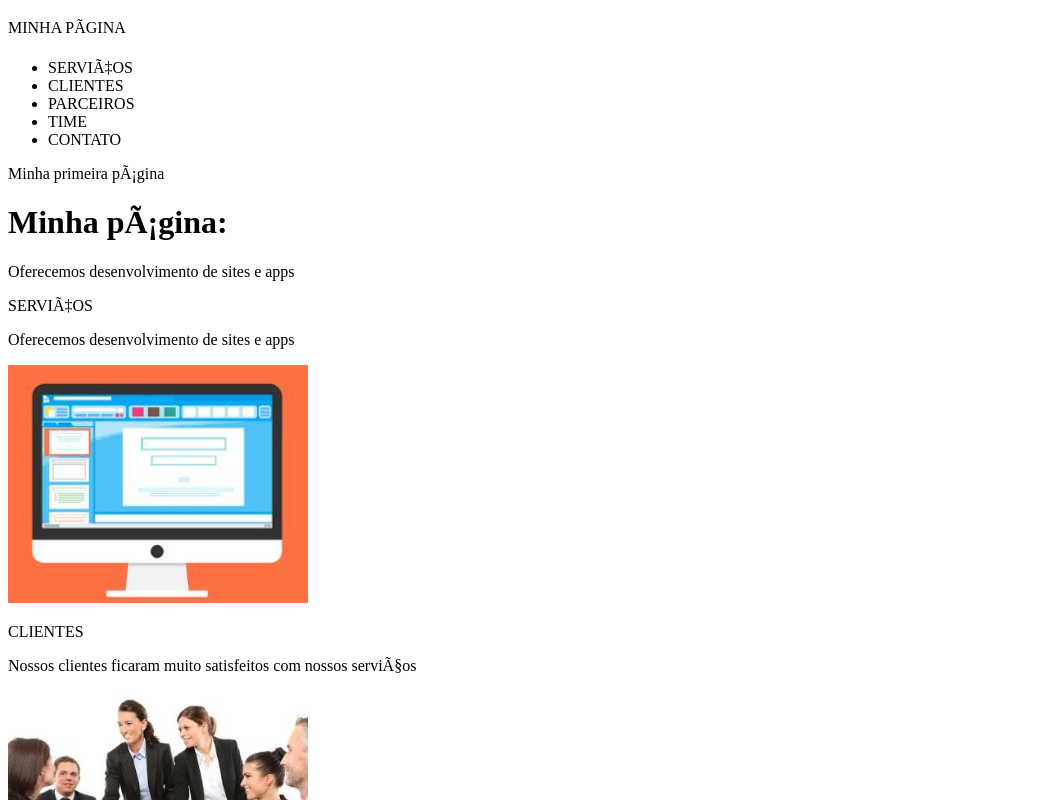
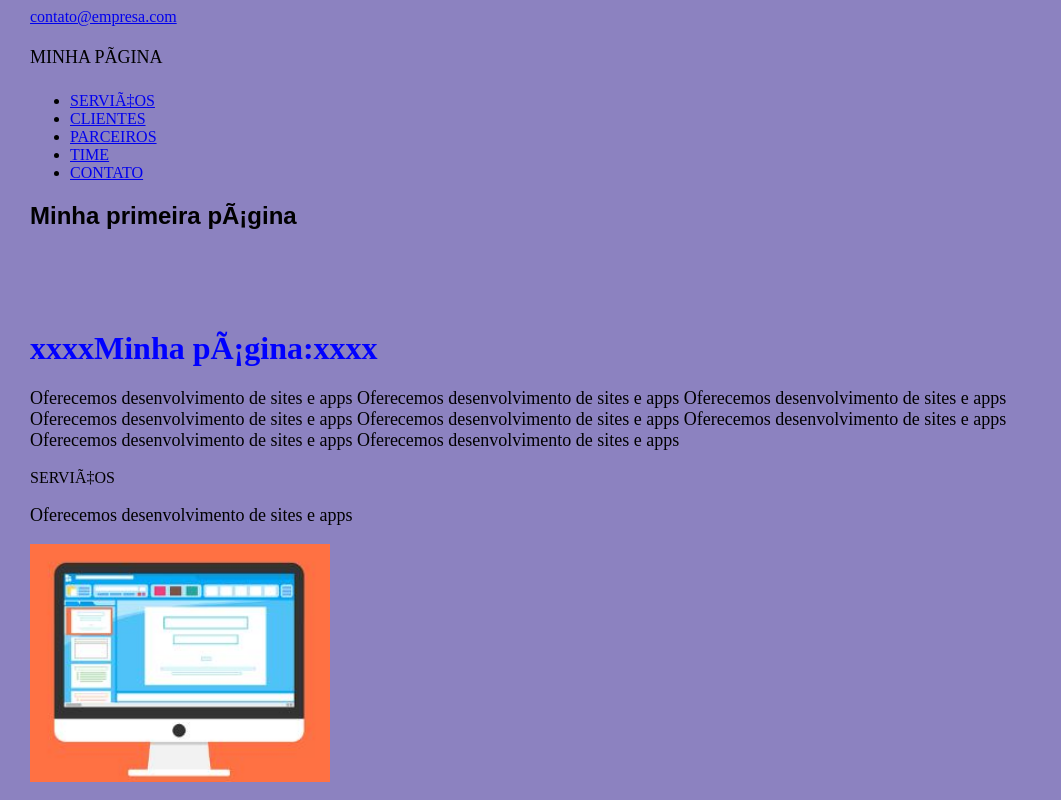
Before and after one commit to nikasr/aula_html5_css3, a plain HTML site: page index.html in a window 1280 px wide. Shown: the top 800 px of the page, without its empty margins (0-1061 px from the left). Drawn offline with Linux system fonts and the light colour scheme.

Commit message:
segundo commit do projeto html e css

```diff
--- /dev/null
+++ b/css/style.css
@@ -0,0 +1,37 @@
+
+
+body{
+    background: rgb(140, 130, 192);
+    margin-left: 30px;
+    margin-right: 200px;
+}
+header{
+    margin-top: 100px;
+}
+
+
+h1{
+    color:red, color; color: blue;
+    font-family: fantasy, font-family:'Times New Roman', Times, serif;
+}
+
+h2{
+    font-family: fantasy;
+}
+
+p{
+    font-size: 18px;
+}
+
+.img_padrao{
+    margin-bottom: 50px;
+    width:300px;
+}
+
+.logo{
+    width: 30px;
+}
+
+footer{
+    margin-bottom: 30px;
+}
--- a/index.html
+++ b/index.html
@@ -2,51 +2,68 @@
 <html lang="pt-br">
     <head charset="utf-8">
         <title>Minha página</title>
+        <link rel="stylesheet" type="text/css" href="css/style.css" >
     </head>
     <body>
+        <a href="mailto:1234567890">contato@empresa.com</a>
+
         <P>MINHA PÁGINA</P>
         <nav>
             <ul>
-                <li>SERVIÇOS</li>
-                <li>CLIENTES</li>
-                <li>PARCEIROS</li>
-                <li>TIME</li>
-                <li>CONTATO</li>
+                <li><a href="#servicos">SERVIÇOS</a></li>
+                <li><a href="#clientes">CLIENTES</a></li>
+                <li><a href="#parceiros">PARCEIROS</a></li>
+                <li><a href="#time">TIME</a></li>
+                <li><a href="#contato">CONTATO</a></li>
             </ul>
         </nav>
-        Minha primeira página
+        <h2>Minha primeira página</h2>
         <header>
-            <h1>Minha página:</h1>
-            <p>Oferecemos desenvolvimento de sites e apps</p>
+            <h1>xxxxMinha página:xxxx</h1>
+            <p>Oferecemos desenvolvimento de sites e apps
+                Oferecemos desenvolvimento de sites e apps
+                Oferecemos desenvolvimento de sites e apps
+                Oferecemos desenvolvimento de sites e apps
+                Oferecemos desenvolvimento de sites e apps
+                Oferecemos desenvolvimento de sites e apps
+                Oferecemos desenvolvimento de sites e apps
+                Oferecemos desenvolvimento de sites e apps
+            </p>
         </header>
         <p></p>
-        <section>
+        <section id="servicos">
             SERVIÇOS
             <P>Oferecemos desenvolvimento de sites e apps</P>
-            <img src="img/software.JPG" width="300PX"  >
+            <img src="img/software.JPG" class="img_padrao"  >
+            <p></p>
+            <img src="img/clientes.JPG" class="img_padrao" >
         </section>
         <p></p>
-        <section>
+        <section id="clientes">
             CLIENTES
             <P>Nossos clientes ficaram muito satisfeitos com nossos serviços</P>
-            <img src="img/clientes.JPG" width="300PX"  >
+            <img src="img/clientes.JPG" class="img_padrao"  >
         </section>
         <p></p>
-        <section>
+        <section id="parceiros">
             PARCEIROS
             <P>Oferecemos desenvolvimento de sites e apps</P>
-            <img src="img/software.JPG" width="300PX"  >
+            <a href="https://digitalinnovation.one/">
+                <img src="img/software.JPG" class="img_padrao">
+            </a>
         </section>
         <p></p>
-        <section>
+        <section id="time">
             TIME
             <P>equipe dev:</P>
             <P>Mônica Rodrigues</P>
         </section>
-        <section>
+        <section id="contato">
             CONTATO
-            <P>Nosso whatssap é (21) 99799-3065</P>
-            <img src="img/whatssap.JPG" width="100PX"  >
+            <p>Nosso e-mail é <a href="mailto:msrodrigues68@hotmail.com">
+                <img src="img/email.JPG" class="logo" ></a></p>
+            <P>Nosso whatssap é <a href="tel:21997993065">(21) 99799-3065</a> </P>
+            <img src="img/whatssap.JPG" class="logo" >
         </section>
         <footer>Desenvolvido por Mônica Rodrigues</footer>
     </body>
```
